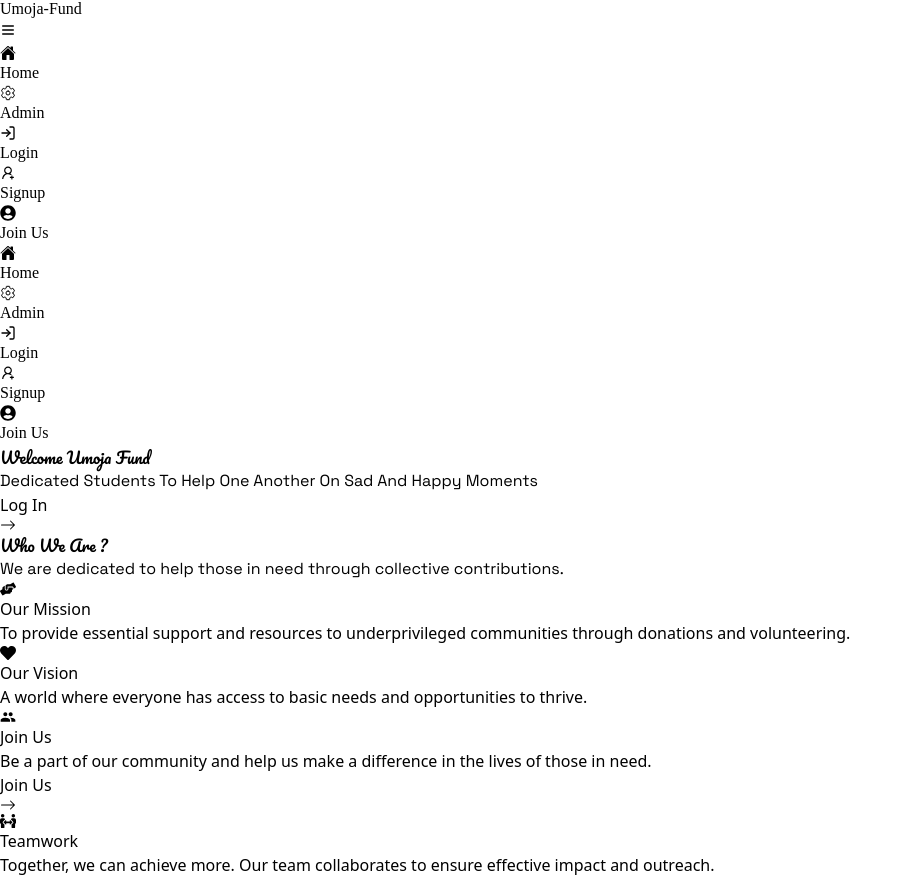
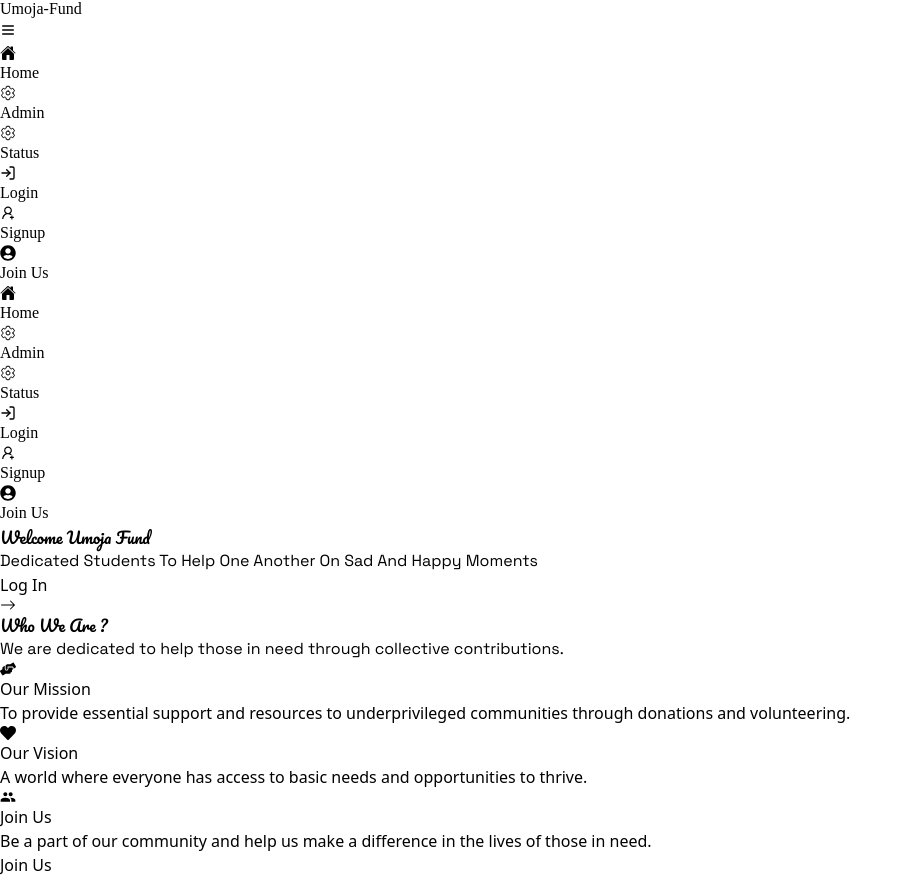
Before and after one commit to allyalkindy/ccssumojafund, a React (Vite) app in the folder frontend/: page / in a window 1280 px wide. Shown: the part 1096-1974 px from the top of the page, without its empty margins (0-913 px from the left). Built offline with nearby package versions, Linux system fonts and the light colour scheme; a web font is replaced by a local one.

Commit message:
adding status tab

```diff
--- a/frontend/src/components/NavBar.jsx
+++ b/frontend/src/components/NavBar.jsx
@@ -54,6 +54,12 @@ export default function NavBar() {
           >
             <IoSettingsOutline className="mr-1" /> Admin
           </Link>
+          <Link
+            to="/user"
+            className="hover:text-indigo-400 flex items-center transition-colors duration-200 lg:text-base xl:text-xl"
+          >
+            <IoSettingsOutline className="mr-1" /> Status
+          </Link>
 
           <Link
             to="/login"
@@ -100,6 +106,13 @@ export default function NavBar() {
           <IoSettingsOutline className="inline mr-1" /> Admin
         </Link>
         <Link
+          to="/user"
+          className="block text-center hover:text-indigo-400 transition-colors duration-200"
+          onClick={toggleMenu}
+        >
+          <IoSettingsOutline className="inline mr-1" /> Status
+        </Link>
+        <Link
           to="/login"
           className="block text-center hover:text-indigo-400 transition-colors duration-200"
           onClick={toggleMenu}
```
